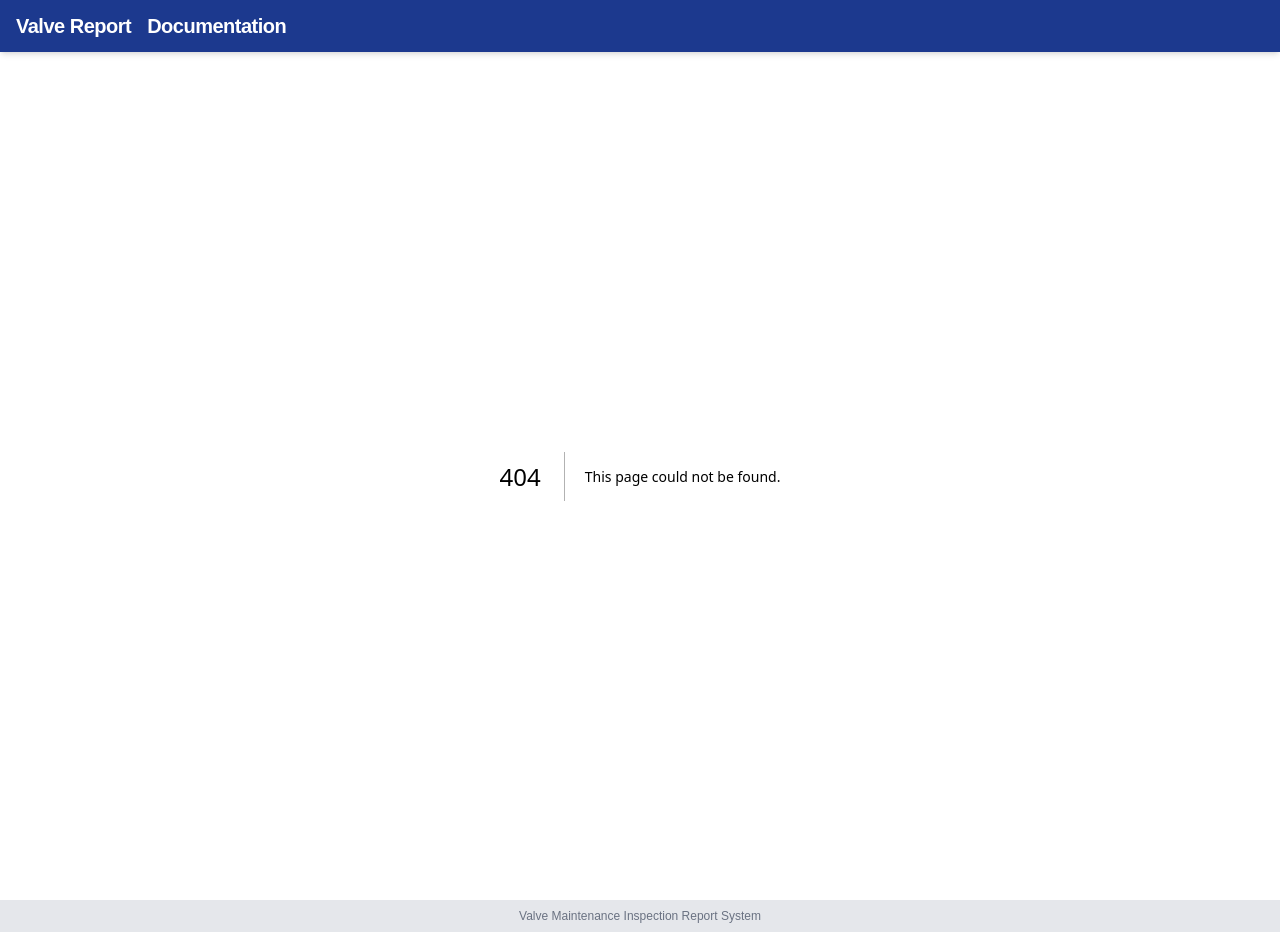
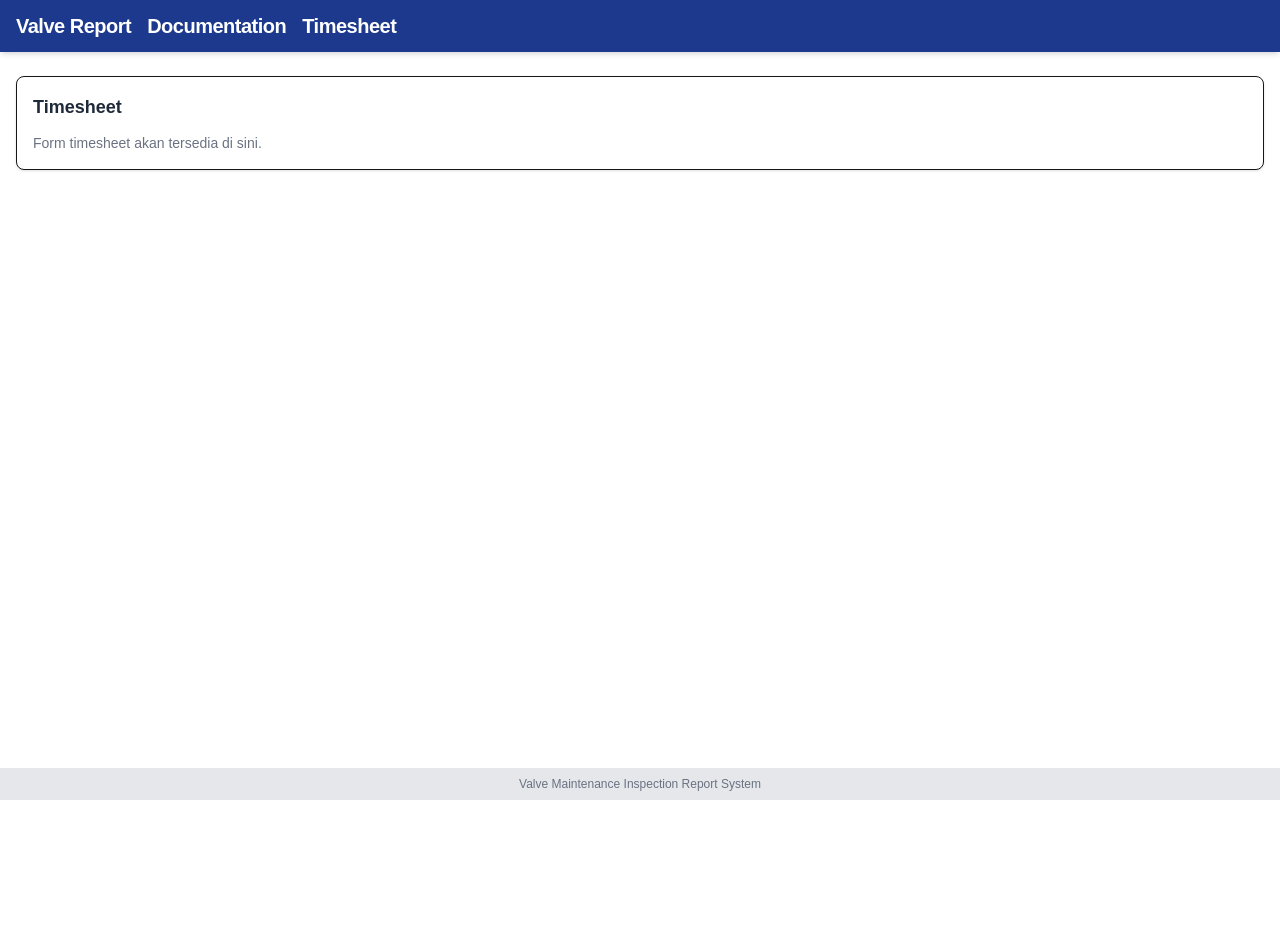
Before and after one commit to iksanfn1094/valve-report, a Next.js app: page /timesheet in a window 1280 px wide. Before the commit this address had no page. After the commit the page ends 800 px from the top, so only its background shows below. Built offline with nearby package versions, Linux system fonts and the light colour scheme.

Commit message:
feat: Tambah menu Timesheet + placeholder page

```diff
--- a/app/header.tsx
+++ b/app/header.tsx
@@ -23,6 +23,9 @@ export default function Header() {
           <Link href="/docs" className="text-xl font-bold tracking-tight">
             Documentation
           </Link>
+          <Link href="/timesheet" className="text-xl font-bold tracking-tight">
+            Timesheet
+          </Link>
         </div>
         <nav className="flex gap-3 text-sm items-center">
           {hasActions && (
--- /dev/null
+++ b/app/timesheet/page.tsx
@@ -0,0 +1,14 @@
+'use client'
+
+import { useState } from 'react'
+
+export default function TimesheetPage() {
+  return (
+    <div className="space-y-6">
+      <div className="bg-white rounded-lg shadow border p-4">
+        <h2 className="text-lg font-bold text-gray-800 mb-3">Timesheet</h2>
+        <p className="text-sm text-gray-500">Form timesheet akan tersedia di sini.</p>
+      </div>
+    </div>
+  )
+}
```
